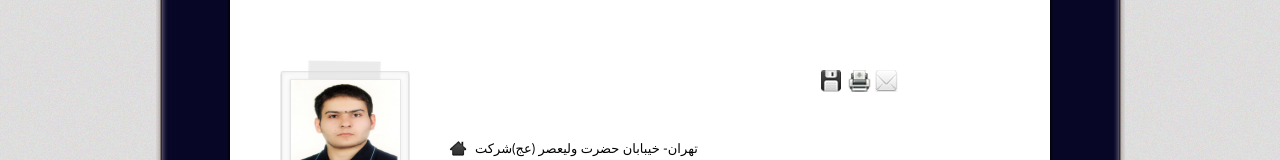
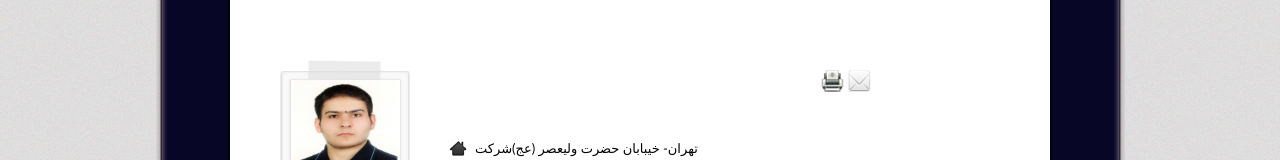
Before and after one commit to makhtech/makhtech.github.io, a plain HTML site: page index.html in a window 1280 px wide. Shown: the part 207-367 px from the top of the page. Drawn offline with Linux system fonts and the light colour scheme.

Commit message:
Update index.html

```diff
--- a/index.html
+++ b/index.html
@@ -55,9 +55,9 @@
 
 		<div class="social">
             <ul>
-              <li><a class='north' href="#" title="Download .pdf"><img src="images/icn-save.jpg" alt="Download the pdf version" /></a></li>
-              <li><a class='north' href="javascript:window.print()" title="Print"><img src="images/icn-print.jpg" alt="" /></a></li>
-              <li><a class='north' id="contact" href="contact/index.html" title="Contact Me"><img src="images/icn-contact.jpg" alt="" /></a></li>
+
+              <li><a class='north' href="javascript:window.print()" title="چاپ"><img src="images/icn-print.jpg" alt="" /></a></li>
+              <li><a class='north' id="contact" href="contact/index.html" title="تماس با من"><img src="images/icn-contact.jpg" alt="" /></a></li>
                     <!--
 		    <li><a class='north' href="#" title="Follow me on Twitter"><img src="images/icn-twitter.jpg" alt="" /></a></li>
               <li><a class='north' href="#" title="My Facebook Profile"><img src="images/icn-facebook.jpg" alt="" /></a></li>
```
